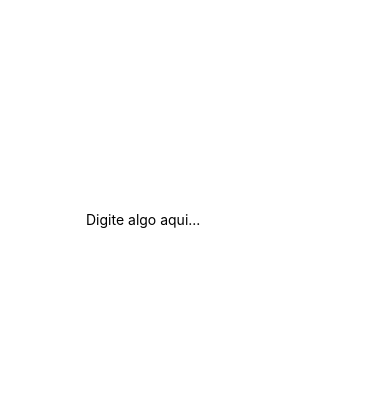
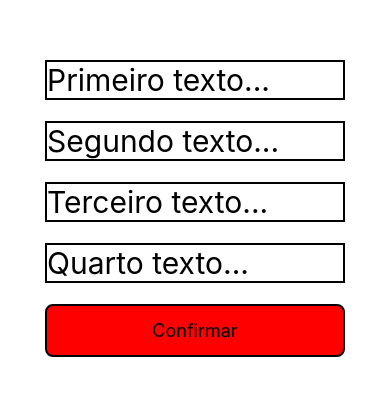
Before and after one commit to thiagodebarros1996-commits/aula-react-noite, a React Native app: screen / in a window 390 px wide. Shown: the part 203-598 px from the top of the page. Built offline with nearby package versions, Linux system fonts and the light colour scheme.

Commit message:
Add files via upload

```diff
--- a/App.js
+++ b/App.js
@@ -4,7 +4,9 @@
 //import Aula04 from "./src/aula04";
 //import Aula05 from "./src/aula05";
 //import Aula06 from "./src/aula06";
-import Aula07 from "./src/aula07";
+//import Aula07 from "./src/aula07";
+//import Aula08 from "./src/aula08";
+import Aula09 from "./src/aula09";
 
 export default function App() {
   return (
@@ -14,6 +16,8 @@
       //<Aula04 />
       //<Aula05 />
       // <Aula06 />
-      <Aula07 />
+      //<Aula07 />
+      //<Aula08 />
+      <Aula09 />
   );
 }
--- a/src/aula07.jsx
+++ b/src/aula07.jsx
@@ -41,4 +41,15 @@
     justifyContent: 'center',
     alignItems: 'center',
   },
+
+input: {
+  borderWidth: 2,
+  padding: 15,
+  width: '300',
+  fontSize: 30,
+ },
+  texto: {
+    fontSize: 30,
+    color: 'red',
+ }
 });
--- /dev/null
+++ b/src/aula08.jsx
@@ -0,0 +1,80 @@
+import React, { Component } from 'react';
+import { View, Text, StyleSheet, TextInput, Button } from 'react-native';
+
+class Aula08 extends Component {
+  constructor(props) {
+    super(props);
+    this.state = {
+      campo1: "",
+      campo2: "",
+      campo3: "",
+      campo4: "",
+      resultado: ""
+    };
+    this.confirmar = this.confirmar.bind(this);
+}
+
+confirmar() {
+    this.setState({
+        resultado:`${this.state.campo1} ${this.state.campo2} ${this.state.campo3} ${this.state.campo4 }`
+    })
+}
+
+
+
+
+
+  render() {
+    return (
+        <View style={styles.container}>
+            <TextInput
+                style={styles.input}
+                placeholder="Primeiro texto..."
+                onChangeText={(t) => this.setState({ campo1: t })}
+            />
+            <TextInput
+                style={styles.input}
+                placeholder="Segundo texto..."
+                onChangeText={(t) => this.setState({ campo2: t })}
+            />
+            <View style={styles.botao}>
+                <Button
+                    title="Confirmar"
+                    onPress={this.confirmar}
+                />
+            </View>
+
+            <Text style={ styles.textoResultado }>
+                {this.state.resultado}
+            </Text>
+        </View>
+    );
+  }
+}
+
+export default Aula08;
+
+const styles = StyleSheet.create({
+  container: {
+    flex: 1,
+    justifyContent: 'center',
+    alignItems: 'center',
+  },
+  input: {
+    width: 300,
+    fontSize: 30,
+    borderWidth: 6,
+    marginBottom: 21
+  },
+  botao: {
+    width: 300,
+    fontSize: 30,
+    borderWidth: 6,
+    marginBottom: 6
+  },
+
+  textoResultado: {
+    fontSize: 30,
+    color: 'green',
+  }
+});
--- /dev/null
+++ b/src/aula09.jsx
@@ -0,0 +1,108 @@
+import React, { Component } from 'react';
+import { View, Text, StyleSheet, TextInput, TouchableOpacity } from 'react-native';
+
+class Aula09 extends Component {
+  constructor(props) {
+    super(props);
+    this.state = {
+      campo1: "",
+      campo2: "",
+      campo3: "",
+      campo4: "",
+      resultado: ""
+    };
+    this.confirmar = this.confirmar.bind(this);
+}
+
+confirmar() {
+    this.setState({
+        resultado:`${this.state.campo1} ${this.state.campo2} ${this.state.campo3} ${this.state.campo4}`,
+        limpaCampos: this.setState({ campo1: "", campo2: "", campo3: "", campo4: "" })
+
+    })
+}
+
+
+
+
+
+  render() {
+    return (
+        <View style={styles.container}>
+            <TextInput
+                value={this.state.campo1}
+                style={styles.input}
+                placeholder="Primeiro texto..."
+                onChangeText={(t) => this.setState({ campo1: t })}
+            />
+            <TextInput
+                value={this.state.campo2}
+                style={styles.input}
+                placeholder="Segundo texto..."
+                onChangeText={(t) => this.setState({ campo2: t })}
+            />
+            <TextInput
+                value={this.state.campo3}
+                style={styles.input}
+                placeholder="Terceiro texto..."
+                onChangeText={(t) => this.setState({ campo3: t })}
+            />
+            <TextInput
+                value={this.state.campo4}
+                style={styles.input}
+                placeholder="Quarto texto..."
+                onChangeText={(t) => this.setState({ campo4: t })}
+            />
+            <TouchableOpacity style={styles.botao} onPress={this.confirmar}>
+                <Text style={styles.botaoTexto}>Confirmar</Text>
+            </TouchableOpacity>
+
+            <Text style={ styles.textoResultado }>
+                {this.state.resultado}
+            </Text>
+        </View>
+    );
+  }
+}
+
+export default Aula09;
+
+const styles = StyleSheet.create({
+  container: {
+    flex: 1,
+    justifyContent: 'center',
+    alignItems: 'center',
+  },
+  input: {
+    width: 300,
+    fontSize: 30,
+    borderWidth: 2,
+    marginBottom: 21
+  },
+  botao: {
+    width: 300,
+    paddingVertical: 14,
+    paddingHorizontal: 20,
+    borderWidth: 2,
+    borderRadius: 8,
+    marginBottom: 21,
+    backgroundColor: 'red',
+    alignItems: 'center',
+  },
+  botaoTexto: {
+    color: 'black',
+    fontSize: 18,
+    fontWeight: 'abold',
+  },
+
+  textoResultado: {
+    fontSize: 30,
+    color: 'green',
+  }
+});
+
+
+
+//UMA TELA COM 4 CAMPOS
+//AO CLICAR NO BOTÃO MOSTRA ABAIXO
+//AS INFORMAÇÕES INSERIDAS NOS CAMPOS
```
